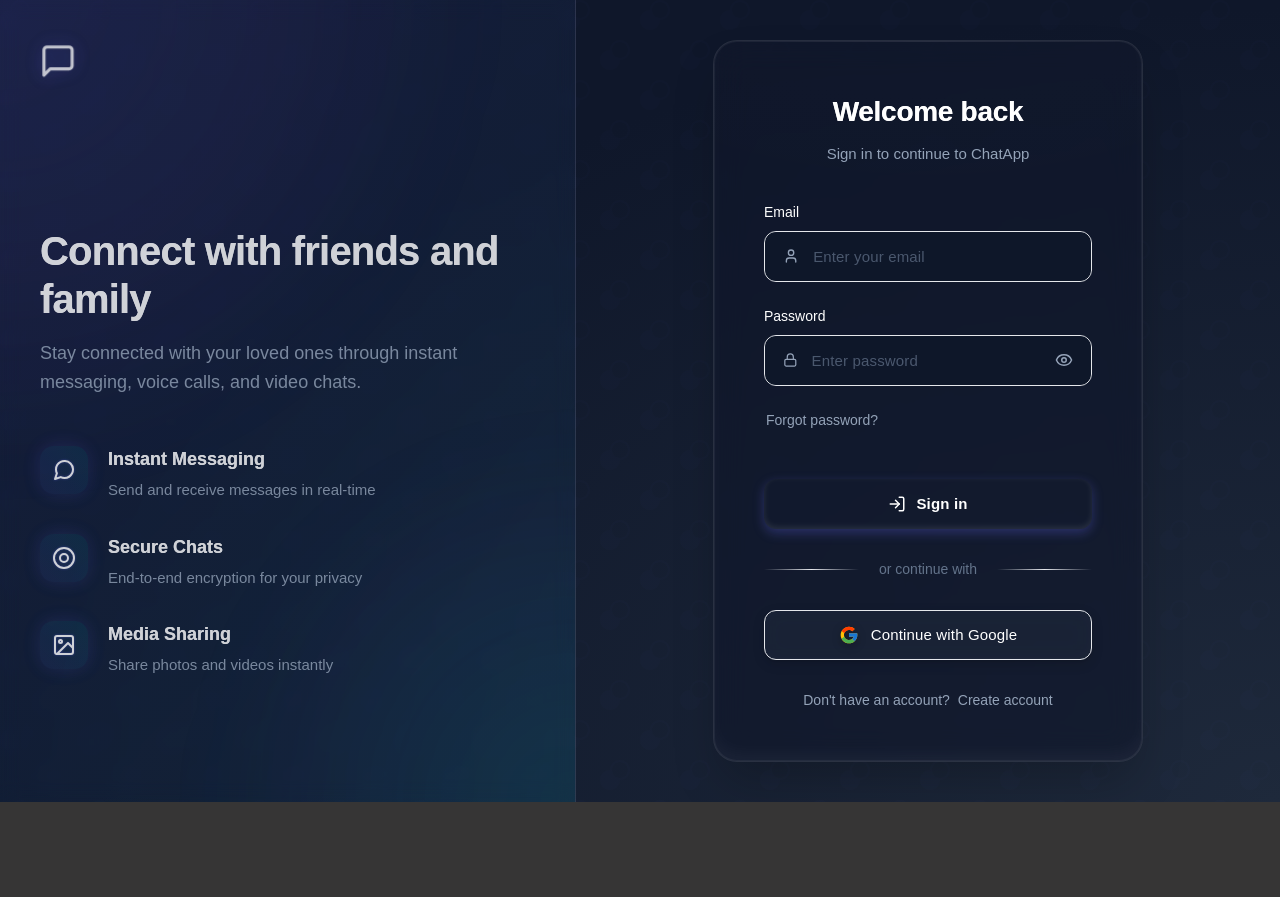
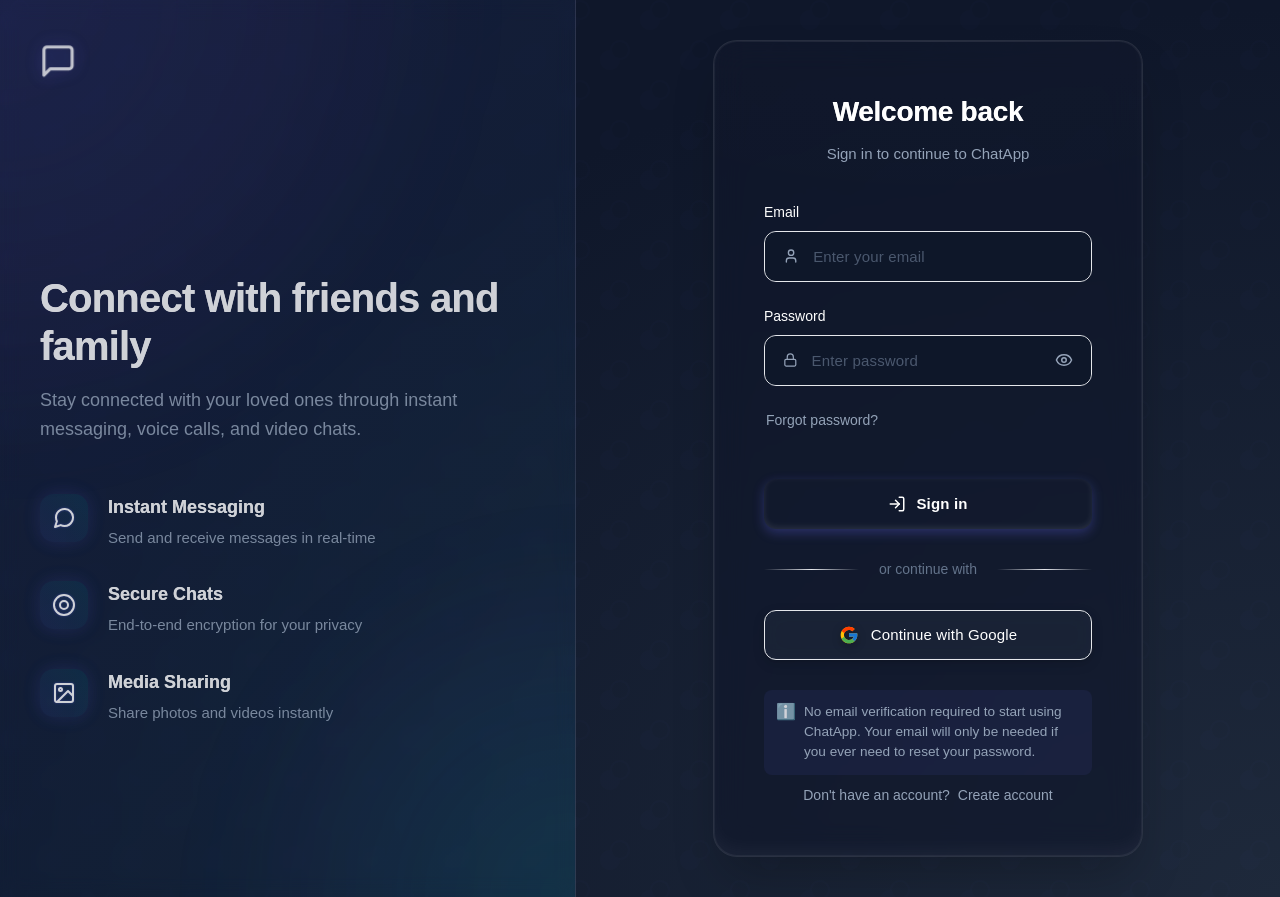
Before and after one commit to ShashiKantDTU/ChatAppV2, a React (Vite) app in the folder Frontend/ChatApp/: page /login in a window 1280 px wide. Before the commit the page ends 802 px from the top, so only its background shows below. Built offline with nearby package versions, Linux system fonts and the light colour scheme; no server answers.

Commit message:
cors fix

```diff
--- a/Frontend/ChatApp/src/pages/login.css
+++ b/Frontend/ChatApp/src/pages/login.css
@@ -975,6 +975,35 @@
   animation: shimmer 2s infinite;
 }
 
+/* Email verification note */
+.email-verification-note {
+  margin-top: 1.5rem;
+  padding: 0.75rem 1rem;
+  border-radius: 8px;
+  background-color: rgba(99, 102, 241, 0.08);
+  border-left: 3px solid var(--primary-color);
+  font-size: 0.85rem;
+  line-height: 1.5;
+  color: var(--text-secondary);
+  text-align: left;
+  position: relative;
+  overflow: hidden;
+}
+
+.email-verification-note::before {
+  content: 'ℹ️';
+  position: absolute;
+  top: 0.65rem;
+  left: 0.75rem;
+  opacity: 0.8;
+  font-size: 1rem;
+}
+
+.email-verification-note p {
+  padding-left: 1.5rem;
+  margin: 0;
+}
+
 /* Responsive styles */
 @media (max-width: 1200px) {
   .auth-page-left {
--- a/Frontend/ChatApp/src/pages/login.jsx
+++ b/Frontend/ChatApp/src/pages/login.jsx
@@ -280,6 +280,10 @@
                         />
                     </div>
 
+                    <div className="email-verification-note">
+                        <p>No email verification required to start using ChatApp. Your email will only be needed if you ever need to reset your password.</p>
+                    </div>
+
                     <div className="auth-footer">
                         Don't have an account? <a href="/signup">Create account</a>
                     </div>
--- a/Frontend/ChatApp/src/pages/signup.jsx
+++ b/Frontend/ChatApp/src/pages/signup.jsx
@@ -348,6 +348,10 @@
             />
           </div>
 
+          <div className="email-verification-note">
+            <p>No email verification required to start using ChatApp. We only use your email if you need to reset your password in the future.</p>
+          </div>
+
           <div className="auth-footer">
             Already have an account? <a href="/login">Sign in</a>
           </div>
```
Also changed, not shown: 1 other file (tests, documents, lock files or other folders).
